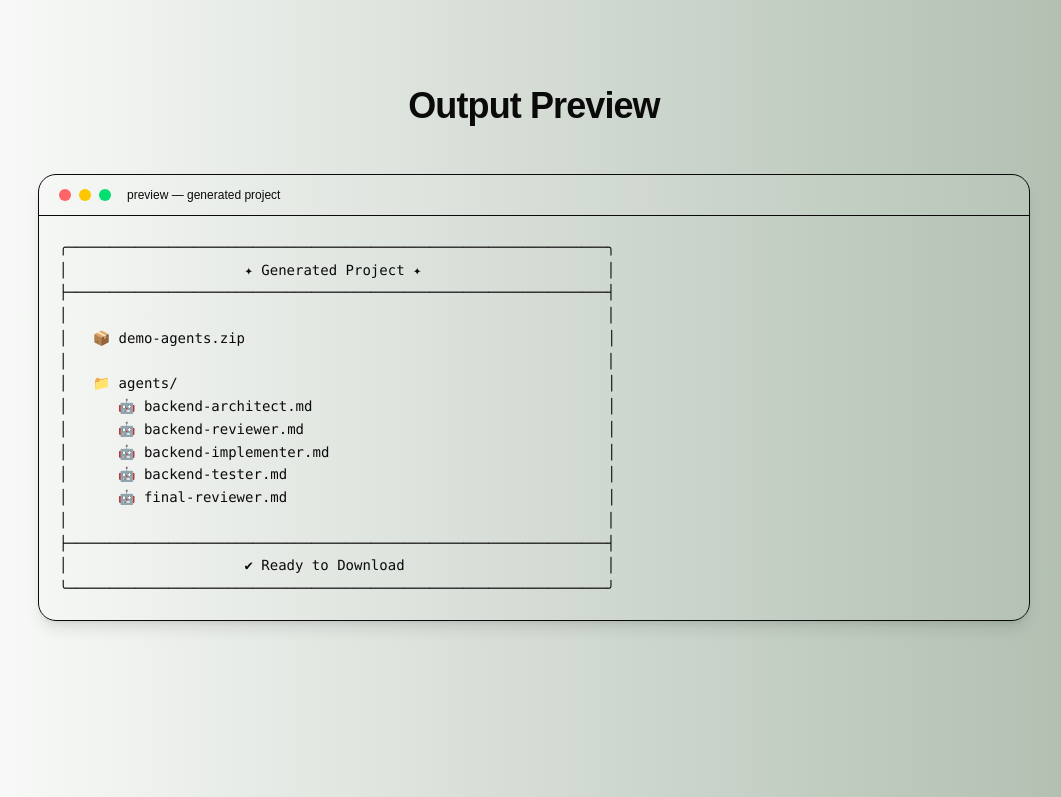
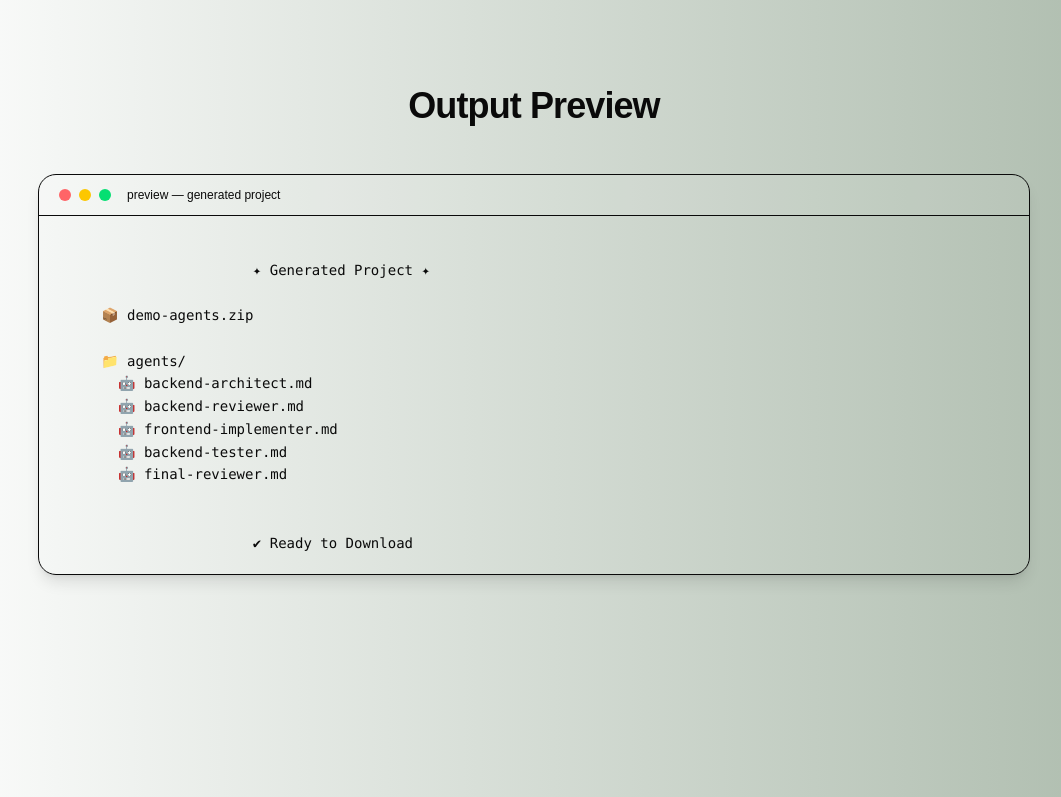
Before and after one commit to Lfav07/AgentScaffold, a React (Vite) app in the folder frontend/: page / in a window 1280 px wide. Shown: the part 700-1497 px from the top of the page, without its empty margins (106-1167 px from the left). Built offline with nearby package versions, Linux system fonts and the light colour scheme; no server answers.

Commit message:
refactor: apply styling improvements to preview box

```diff
--- a/frontend/src/features/home/components/ProductPreview.tsx
+++ b/frontend/src/features/home/components/ProductPreview.tsx
@@ -4,12 +4,14 @@ export default function ProductPreview() {
             <h1 className="mb-12 text-center text-3xl font-bold tracking-tight text-[var(--text-h)] sm:text-4xl">
                 Output Preview
             </h1>
-            <div className="rounded-2xl border border-[var(--accent-border)] bg-[var(--bg)] shadow-lg shadow-[var(--accent)]/10">
+            <div
+                className="rounded-2xl border border-[var(--accent-border)] bg-[var(--bg)] shadow-lg shadow-[var(--accent)]/10">
                 {/* Terminal header */}
-                <div className="flex items-center gap-2 rounded-t-2xl border-b border-[var(--accent-border)] bg-[var(--accent)]/5 px-5 py-3">
-                    <span className="size-3 rounded-full bg-red-400" />
-                    <span className="size-3 rounded-full bg-yellow-400" />
-                    <span className="size-3 rounded-full bg-green-400" />
+                <div
+                    className="flex items-center gap-2 rounded-t-2xl border-b border-[var(--accent-border)] bg-[var(--accent)]/5 px-5 py-3">
+                    <span className="size-3 rounded-full bg-red-400"/>
+                    <span className="size-3 rounded-full bg-yellow-400"/>
+                    <span className="size-3 rounded-full bg-green-400"/>
                     <span className="ml-2 text-xs font-medium text-[var(--text)]/60">
                         preview — generated project
                     </span>
@@ -19,22 +21,21 @@ export default function ProductPreview() {
                 <div className="overflow-x-auto p-5 font-mono text-sm leading-relaxed text-[var(--text)]">
                     <pre className="text-[var(--text)]/80">
 
-{`╭────────────────────────────────────────────────────────────────╮
-│                     ✦ Generated Project ✦                      │
-├────────────────────────────────────────────────────────────────┤
-│                                                                │
-│   📦 demo-agents.zip                                           │
-│                                                                │
-│   📁 agents/                                                   │
-│      🤖 backend-architect.md                                   │
-│      🤖 backend-reviewer.md                                    │
-│      🤖 backend-implementer.md                                 │
-│      🤖 backend-tester.md                                      │
-│      🤖 final-reviewer.md                                      │
-│                                                                │
-├────────────────────────────────────────────────────────────────┤
-│                     ✔ Ready to Download                        │
-╰────────────────────────────────────────────────────────────────╯`}
+{`
+                       ✦ Generated Project ✦
+
+     📦 demo-agents.zip
+
+     📁 agents/
+       🤖 backend-architect.md
+       🤖 backend-reviewer.md
+       🤖 frontend-implementer.md
+       🤖 backend-tester.md
+       🤖 final-reviewer.md
+
+
+                       ✔ Ready to Download
+`}
                     </pre>
                 </div>
             </div>
```
